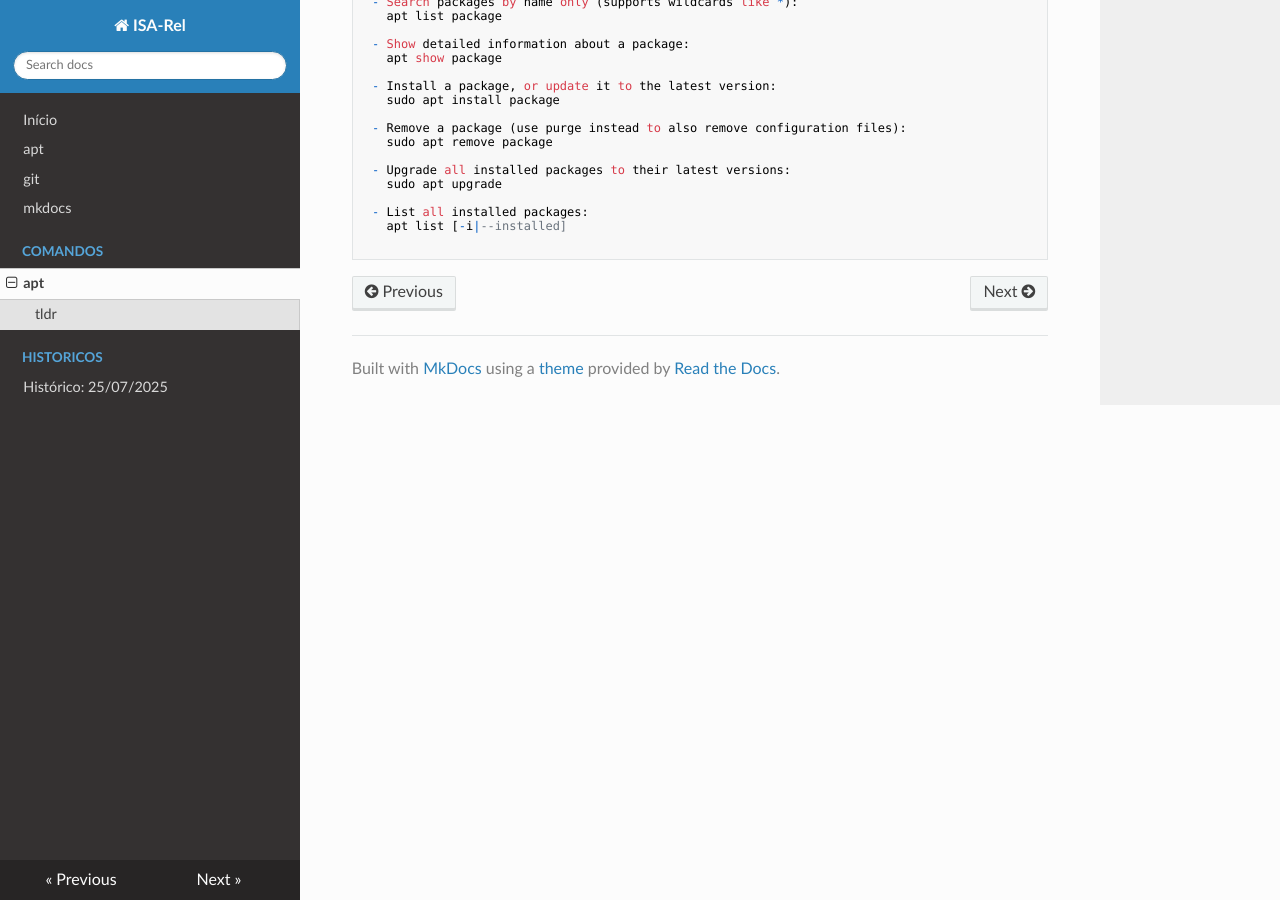
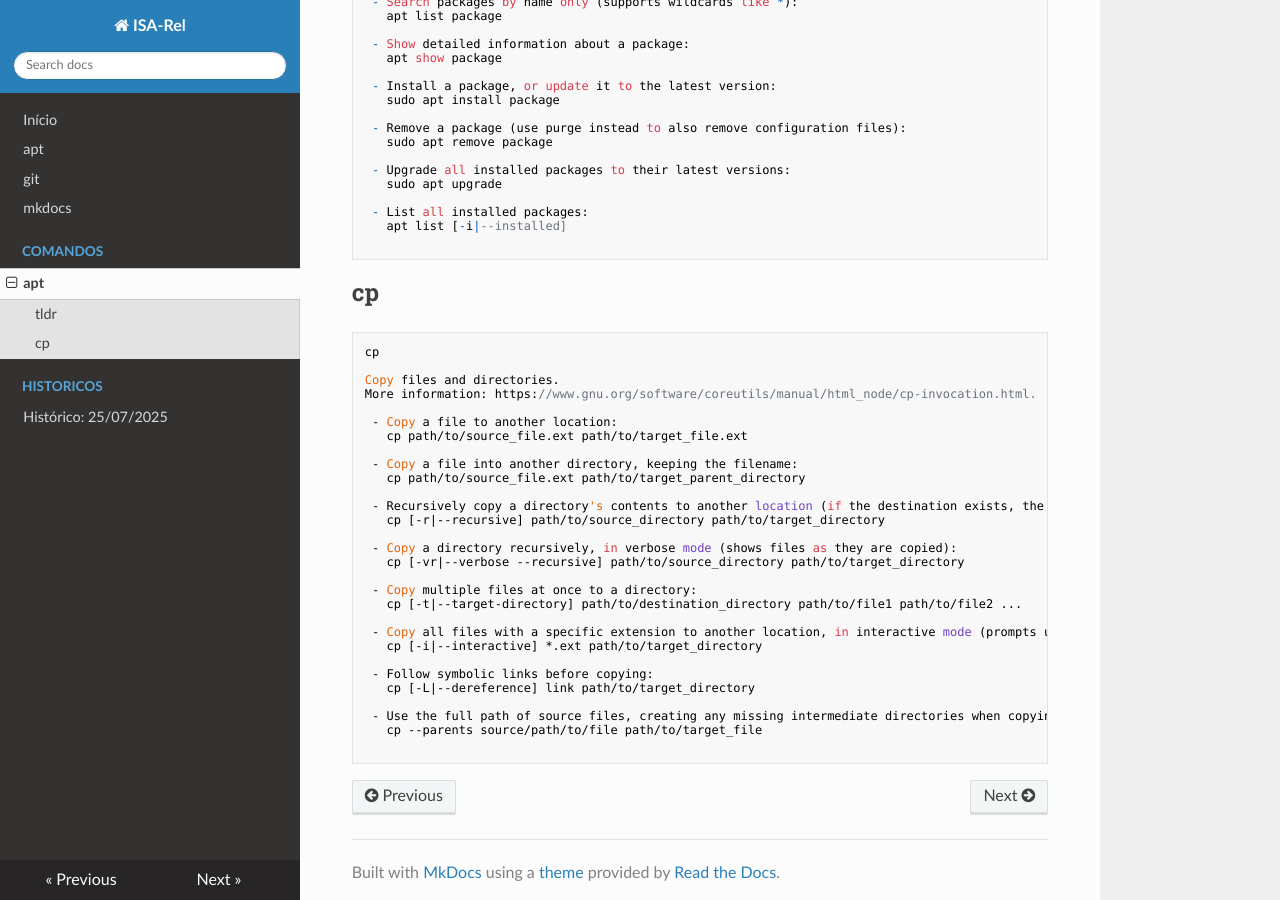
Before and after one commit to tcandido-pixel/isa-rel-2025-1, an MkDocs documentation site: the page built from docs/comandos/apt.md, in a window 1280 px wide and 900 px high, scrolled down 864 px. Built offline with MkDocs 1.6.1, drawn with Linux system fonts in a browser that asks for light colours; nearby versions of some CDN libraries.

Commit message:
Update apt.md

````diff
--- a/docs/comandos/apt.md
+++ b/docs/comandos/apt.md
@@ -66,3 +66,36 @@ More information: https://manned.org/apt.8.
    apt list [-i|--installed]
 
 ```
+## cp
+
+```
+cp
+
+Copy files and directories.
+More information: https://www.gnu.org/software/coreutils/manual/html_node/cp-invocation.html.
+
+ - Copy a file to another location:
+   cp path/to/source_file.ext path/to/target_file.ext
+
+ - Copy a file into another directory, keeping the filename:
+   cp path/to/source_file.ext path/to/target_parent_directory
+
+ - Recursively copy a directory's contents to another location (if the destination exists, the directory i>
+   cp [-r|--recursive] path/to/source_directory path/to/target_directory
+
+ - Copy a directory recursively, in verbose mode (shows files as they are copied):
+   cp [-vr|--verbose --recursive] path/to/source_directory path/to/target_directory
+
+ - Copy multiple files at once to a directory:
+   cp [-t|--target-directory] path/to/destination_directory path/to/file1 path/to/file2 ...
+
+ - Copy all files with a specific extension to another location, in interactive mode (prompts user before >
+   cp [-i|--interactive] *.ext path/to/target_directory
+
+ - Follow symbolic links before copying:
+   cp [-L|--dereference] link path/to/target_directory
+
+ - Use the full path of source files, creating any missing intermediate directories when copying:
+   cp --parents source/path/to/file path/to/target_file
+
+```
````
